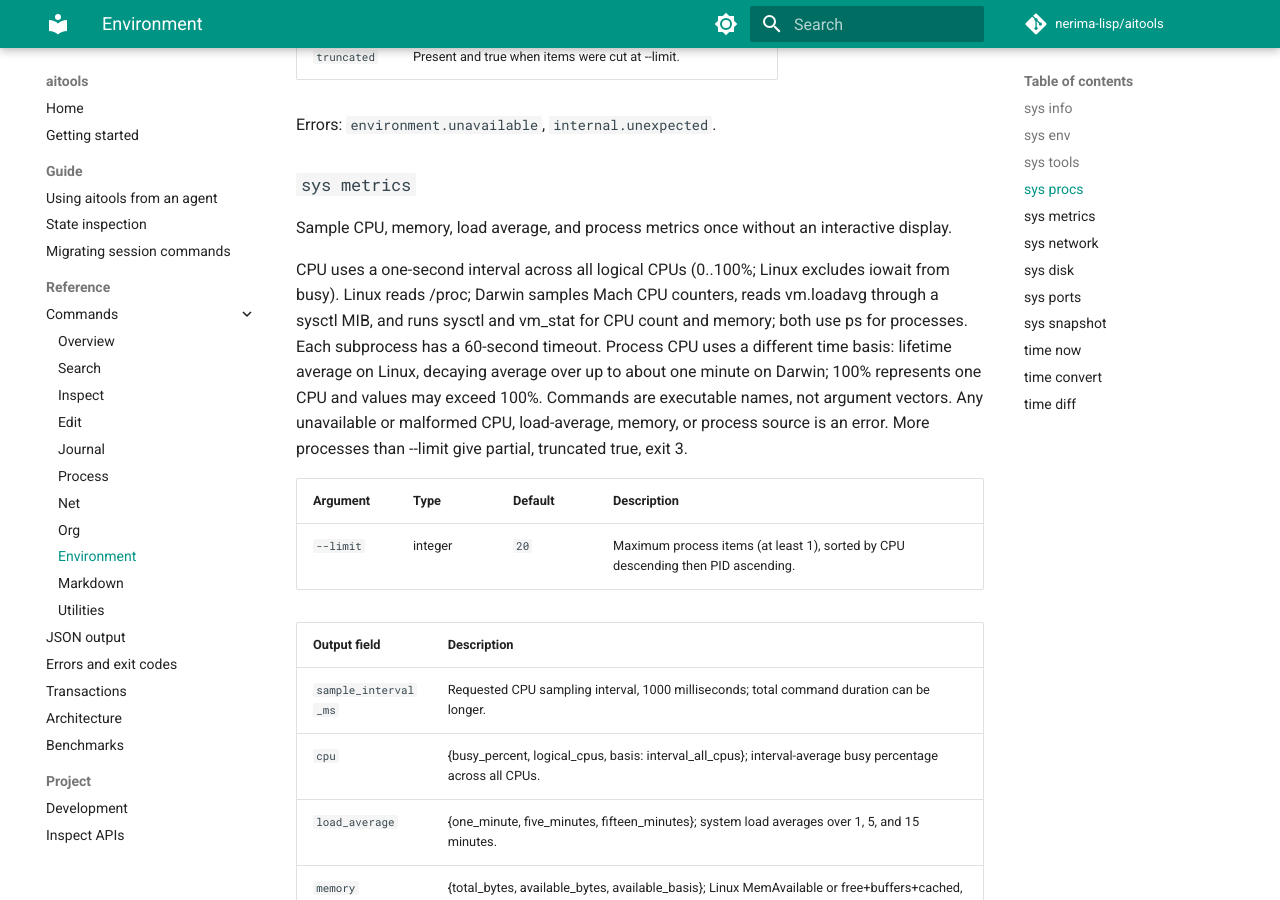
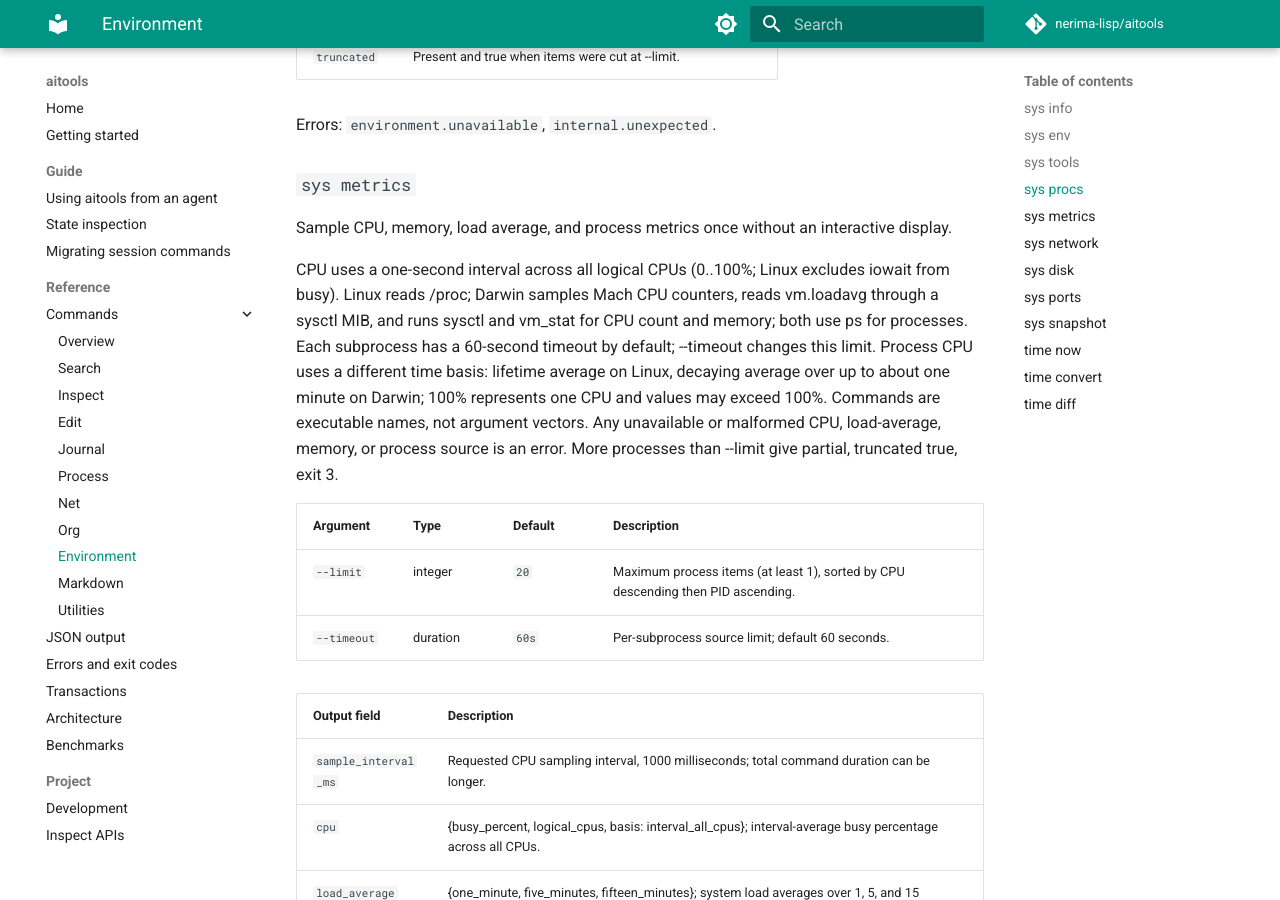
Before and after one commit to nerima-lisp/aitools, an MkDocs documentation site: the page built from docs/src/reference/commands/env.md, in a window 1280 px wide and 900 px high, scrolled down 2632 px. Built offline with MkDocs 1.6.1 and Material for MkDocs 9.7.7, drawn with Linux system fonts in a browser that asks for light colours; comment, search, counter and statistics services are not loaded.

Commit message:
feat(env): add per-source sys metrics timeout (E2E pending)

```diff
--- a/docs/src/reference/commands/env.md
+++ b/docs/src/reference/commands/env.md
@@ -83,11 +83,12 @@ Errors: `environment.unavailable`, `internal.unexpected`.
 
 Sample CPU, memory, load average, and process metrics once without an interactive display.
 
-CPU uses a one-second interval across all logical CPUs (0..100%; Linux excludes iowait from busy). Linux reads /proc; Darwin samples Mach CPU counters, reads vm.loadavg through a sysctl MIB, and runs sysctl and vm_stat for CPU count and memory; both use ps for processes. Each subprocess has a 60-second timeout. Process CPU uses a different time basis: lifetime average on Linux, decaying average over up to about one minute on Darwin; 100% represents one CPU and values may exceed 100%. Commands are executable names, not argument vectors. Any unavailable or malformed CPU, load-average, memory, or process source is an error. More processes than --limit give partial, truncated true, exit 3.
+CPU uses a one-second interval across all logical CPUs (0..100%; Linux excludes iowait from busy). Linux reads /proc; Darwin samples Mach CPU counters, reads vm.loadavg through a sysctl MIB, and runs sysctl and vm_stat for CPU count and memory; both use ps for processes. Each subprocess has a 60-second timeout by default; --timeout changes this limit. Process CPU uses a different time basis: lifetime average on Linux, decaying average over up to about one minute on Darwin; 100% represents one CPU and values may exceed 100%. Commands are executable names, not argument vectors. Any unavailable or malformed CPU, load-average, memory, or process source is an error. More processes than --limit give partial, truncated true, exit 3.
 
 | Argument | Type | Default | Description |
 |---|---|---|---|
 | `--limit` | integer | `20` | Maximum process items (at least 1), sorted by CPU descending then PID ascending. |
+| `--timeout` | duration | `60s` | Per-subprocess source limit; default 60 seconds. |
 
 | Output field | Description |
 |---|---|
```
Also changed, not shown: CHANGELOG.md, 4 other files.
